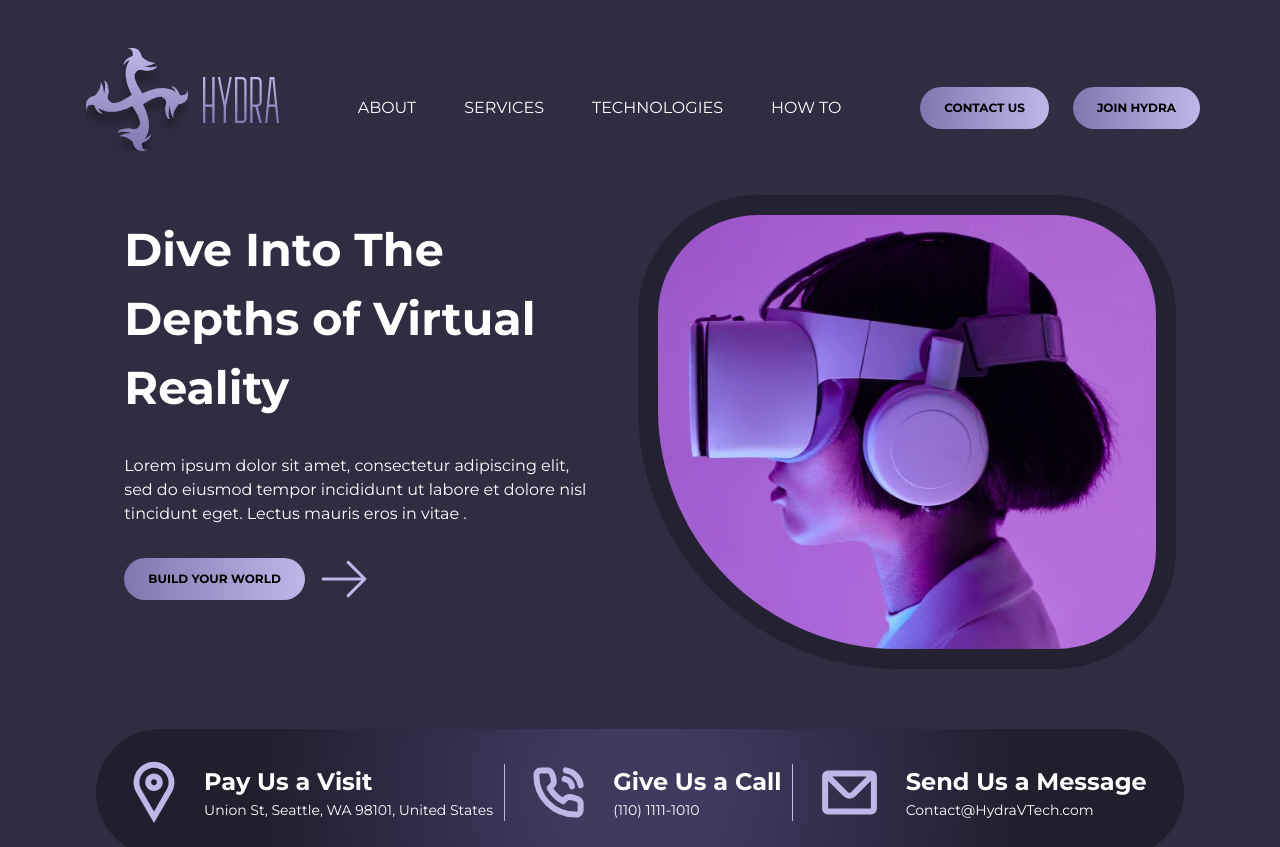
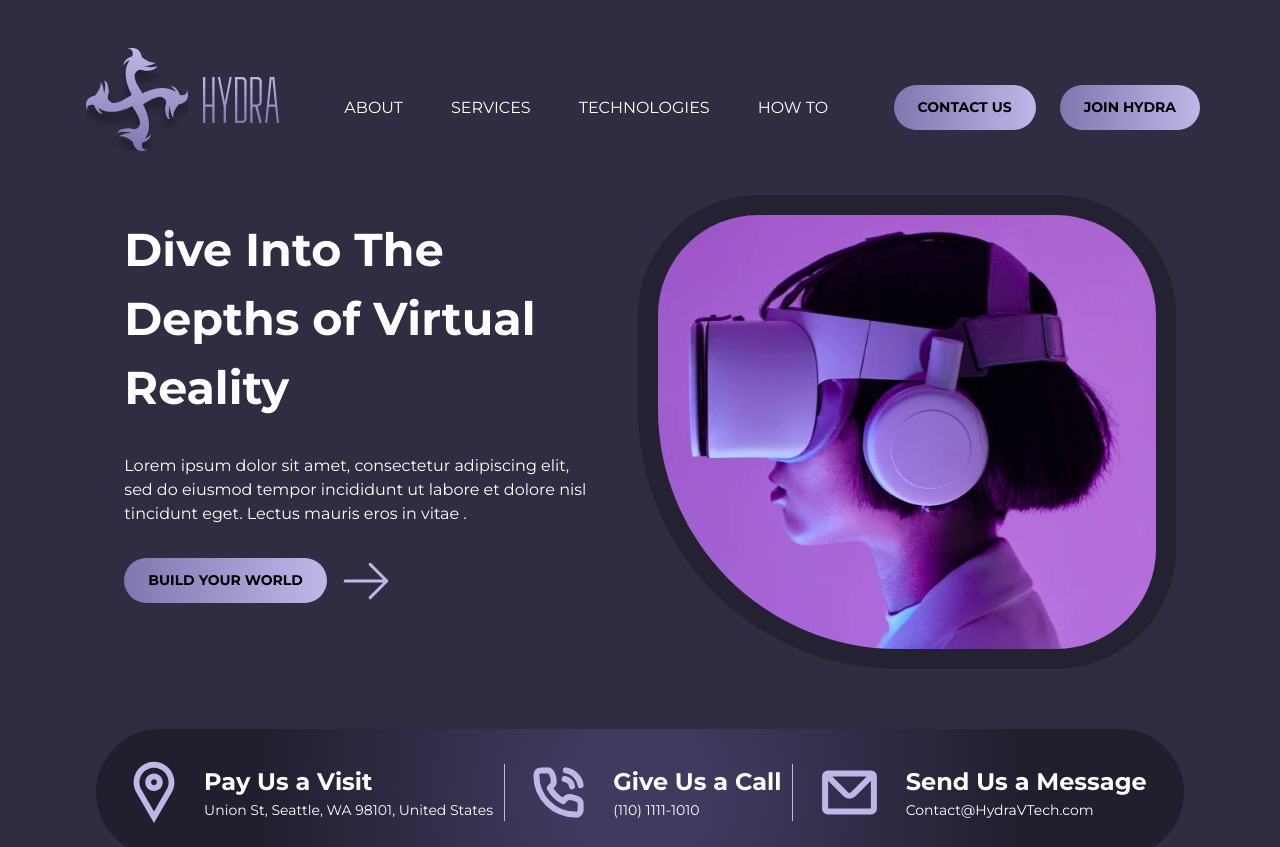
Before and after one commit to StalinAM/hydra-landing-page, a React (Vite) app: page / in a window 1280 px wide. Shown: the top 847 px of the page. Built offline with nearby package versions, Linux system fonts and the light colour scheme.

Commit message:
change font size

```diff
--- a/src/components/Button.jsx
+++ b/src/components/Button.jsx
@@ -11,7 +11,7 @@ const Btn = styled.a`
   );
   border-radius: 40px;
   font-weight: bold;
-  font-size: ${(props) => props.theme.xsFont};
+  font-size: ${(props) => props.theme.sFont};
   &:hover {
     color: ${(props) => props.theme.white};
     background: none;
```
